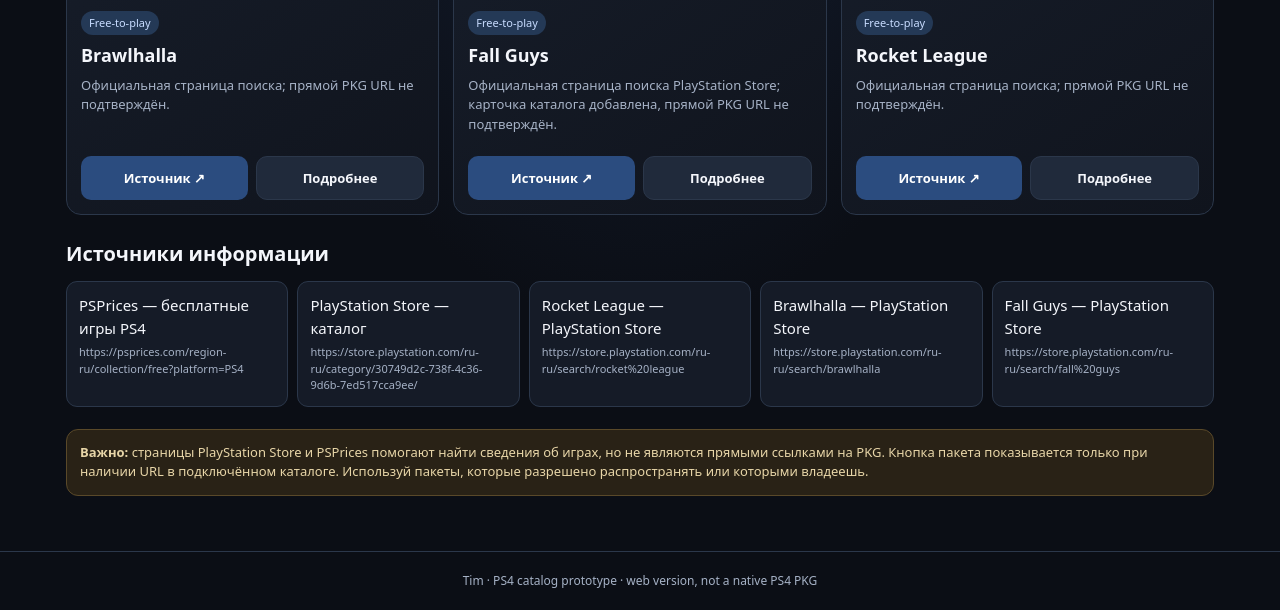
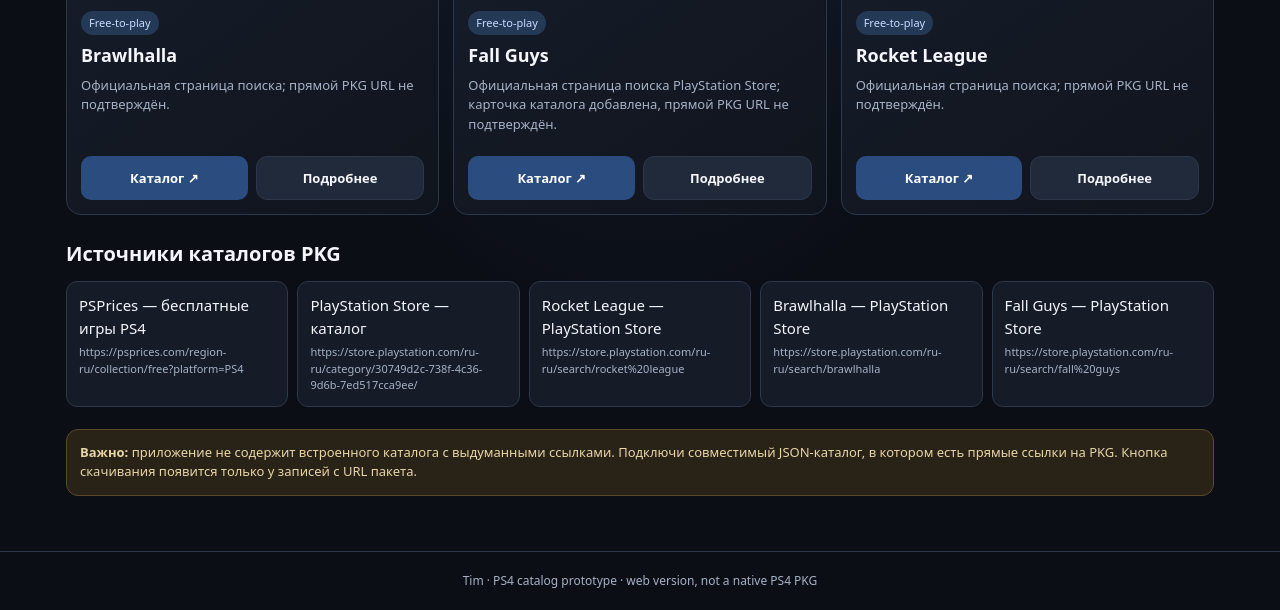
Before and after one commit to sultanxan222222-sudo/Tim, a plain HTML site: page index.html in a window 1280 px wide. Shown: the part 657-1267 px from the top of the page. Drawn offline with Linux system fonts and the light colour scheme.

Commit message:
Remove Store dependencies and focus UI on direct PKG catalogs

```diff
--- a/index.html
+++ b/index.html
@@ -11,28 +11,22 @@
 </style>
 </head>
 <body>
-<header><div class="brand">TIM<span> · PS4</span></div><div class="sub">Каталог карточками · поиск · удалённые JSON-источники</div><div class="status"><span id="dot" class="dot"></span><span id="status">Загрузка каталога…</span><button id="refresh">Обновить каталог</button></div></header>
+<header><div class="brand">TIM<span> · PS4</span></div><div class="sub">Каталог PKG · карточки · поиск · прямые ссылки на пакеты</div><div class="status"><span id="dot" class="dot"></span><span id="status">Загрузка каталога…</span><button id="refresh">Обновить каталог</button></div></header>
 <main>
-<section class="remote"><strong>Подключить совместимый JSON-каталог</strong><div class="remote-controls" style="margin:10px 0 0"><input id="remoteUrl" type="url" placeholder="https://example.org/catalog.json" aria-label="URL каталога"><button id="loadRemote">Подключить</button><button id="reset" class="secondary">Мой каталог</button></div><small>Поддерживаются catalog.json проекта и формат FPKGi DATA. Для стороннего сервера может потребоваться разрешение CORS.</small></section>
+<section class="remote"><strong>Подключить каталог PKG</strong><div class="remote-controls" style="margin:10px 0 0"><input id="remoteUrl" type="url" placeholder="URL JSON-каталога FPKGi DATA" aria-label="URL каталога PKG"><button id="loadRemote">Подключить</button><button id="reset" class="secondary">Мой каталог</button></div><small>Поддерживаются JSON проекта и формат FPKGi DATA. В каталоге должны быть прямые URL на PKG и метаданные. Источник должен разрешать доступ к JSON (CORS).</small></section>
 <div class="toolbar"><input id="search" type="search" placeholder="Название, Title ID, регион…" aria-label="Поиск"><select id="category" aria-label="Категория"><option value="">Все категории</option><option>Games</option><option>Free-to-play</option><option>Apps</option><option>Homebrew</option><option>DLC</option><option>Demos</option><option>Updates</option></select><select id="sort" aria-label="Сортировка"><option value="name">Название А–Я</option><option value="name-desc">Название Я–А</option><option value="size">Размер: меньше сначала</option><option value="size-desc">Размер: больше сначала</option><option value="region">Регион</option></select></div>
 <h2 id="count">Каталог игр</h2><section id="games" class="grid" aria-live="polite"><div class="empty">Загрузка…</div></section>
-<h2>Источники информации</h2><section id="sources" class="sources"></section>
-<div class="notice"><strong>Важно:</strong> страницы PlayStation Store и PSPrices помогают найти сведения об играх, но не являются прямыми ссылками на PKG. Кнопка пакета показывается только при наличии URL в подключённом каталоге. Используй пакеты, которые разрешено распространять или которыми владеешь.</div>
+<h2>Источники каталогов PKG</h2><section id="sources" class="sources"></section>
+<div class="notice"><strong>Важно:</strong> приложение не содержит встроенного каталога с выдуманными ссылками. Подключи совместимый JSON-каталог, в котором есть прямые ссылки на PKG. Кнопка скачивания появится только у записей с URL пакета.</div>
 </main><footer>Tim · PS4 catalog prototype · web version, not a native PS4 PKG</footer>
 <div id="overlay" class="overlay hidden" role="dialog" aria-modal="true" aria-labelledby="detailTitle"><div class="dialog"><div class="dialog-head"><div><h2 id="detailTitle" style="margin:0 0 6px"></h2><span id="detailCategory" class="muted"></span></div><button id="close" class="secondary">Закрыть ✕</button></div><p id="detailNotes" class="muted"></p><div id="detailGrid" class="detail-grid"></div><div id="detailAction"></div></div></div>
 <script>
 (function(){
 'use strict';
 const fallback={
- sources:[
-  {id:'psprices-free',name:'PSPrices — бесплатные игры PS4',url:'https://psprices.com/region-ru/collection/free?platform=PS4'},
-  {id:'store-category',name:'PlayStation Store — каталог',url:'https://store.playstation.com/ru-ru/category/30749d2c-738f-4c36-9d6b-7ed517cca9ee/'},
-  {id:'rocket-league',name:'Rocket League — PlayStation Store',url:'https://store.playstation.com/ru-ru/search/rocket%20league'},
-  {id:'brawlhalla',name:'Brawlhalla — PlayStation Store',url:'https://store.playstation.com/ru-ru/search/brawlhalla'}],
- games:[
-  {id:'rocket-league',title:'Rocket League',category:'Free-to-play',sourceId:'rocket-league',region:'—',version:'—',size:null,downloadUrl:null,notes:'Официальная страница поиска. Прямой PKG URL не подтверждён.',coverClass:'rocket',coverEmoji:'🏎️',coverImage:'https://cdn.cloudflare.steamstatic.com/steam/apps/252950/header.jpg'},
-  {id:'brawlhalla',title:'Brawlhalla',category:'Free-to-play',sourceId:'brawlhalla',region:'—',version:'—',size:null,downloadUrl:null,notes:'Официальная страница поиска. Прямой PKG URL не подтверждён.',coverClass:'brawlhalla',coverEmoji:'⚔️',coverImage:'https://cdn.cloudflare.steamstatic.com/steam/apps/291550/header.jpg'}
- ]};
+ sources:[],
+ games:[]
+}
 let data=structuredClone(fallback);
 const $=id=>document.getElementById(id);
 const esc=v=>String(v==null?'':v).replace(/[&<>"']/g,c=>({'&':'&amp;','<':'&lt;','>':'&gt;','"':'&quot;',"'":'&#39;'}[c]));
@@ -51,13 +45,13 @@
  $('count').textContent='Игры · '+list.length;
  $('games').innerHTML=list.length?list.map(g=>{
  const source=data.sources.find(s=>s.id===g.sourceId);
- const link=g.downloadUrl?'<a href="'+esc(g.downloadUrl)+'" target="_blank" rel="noopener noreferrer">Открыть пакет ↗</a>':source?'<a href="'+esc(source.url)+'" target="_blank" rel="noopener noreferrer">Источник ↗</a>':'';
+ const link=g.downloadUrl?'<a href="'+esc(g.downloadUrl)+'" download>Скачать PKG ↓</a>':source?'<a href="'+esc(source.url)+'" target="_blank" rel="noopener noreferrer">Каталог ↗</a>':'';
  const img=g.coverImage?'<img src="'+esc(g.coverImage)+'" alt="Обложка '+esc(g.title)+'" loading="lazy" referrerpolicy="no-referrer" onerror="this.remove();this.nextElementSibling.style.display=\'none\'"><span class="shade"></span>':'';
  const meta=[g.titleId?'ID '+g.titleId:'',g.region&&g.region!=='—'?'Регион '+g.region:'',g.size?formatSize(g.size):''].filter(Boolean).map(x=>'<span class="pill">'+esc(x)+'</span>').join('');
  return '<article class="card"><div class="cover '+esc(g.coverClass||'')+'">'+img+'<span class="cover-label">PS4 · CATALOG</span><span class="emoji">'+esc(g.coverEmoji||'🎮')+'</span></div><div class="body"><span class="tag">'+esc(g.category||'Games')+'</span><div class="title">'+esc(g.title)+'</div><div class="desc">'+esc(g.notes||'Сведения доступны в подробностях.')+'</div><div class="meta">'+meta+'</div><div class="actions">'+link+'<button class="secondary" data-details="'+esc(g.id)+'" type="button">Подробнее</button></div></div></article>';
- }).join(''):'<div class="empty">Ничего не найдено. Измени запрос или категорию.</div>';
+ }).join(''):'<div class="empty">Каталог пока пуст. Подключи URL совместимого JSON-каталога PKG выше.</div>';
 }
-function showDetails(id){const g=data.games.find(x=>String(x.id)===String(id));if(!g)return;$('detailTitle').textContent=g.title||'Без названия';$('detailCategory').textContent=g.category||'Games';$('detailNotes').textContent=g.notes||'Описание отсутствует.';const rows=[['Title ID',g.titleId||g.title_id],['Версия',g.version],['Размер',formatSize(g.size)],['Регион',g.region],['Дата релиза',g.release],['Минимальная прошивка',g.min_fw]];$('detailGrid').innerHTML=rows.map(([k,v])=>'<div><small>'+esc(k)+'</small>'+esc(v||'—')+'</div>').join('');$('detailAction').innerHTML=g.downloadUrl?'<a href="'+esc(g.downloadUrl)+'" target="_blank" rel="noopener noreferrer" class="source">Открыть ссылку пакета ↗</a>':'<p class="muted">Прямая ссылка на пакет не указана.</p>';$('overlay').classList.remove('hidden')}
+function showDetails(id){const g=data.games.find(x=>String(x.id)===String(id));if(!g)return;$('detailTitle').textContent=g.title||'Без названия';$('detailCategory').textContent=g.category||'Games';$('detailNotes').textContent=g.notes||'Описание отсутствует.';const rows=[['Title ID',g.titleId||g.title_id],['Версия',g.version],['Размер',formatSize(g.size)],['Регион',g.region],['Дата релиза',g.release],['Минимальная прошивка',g.min_fw]];$('detailGrid').innerHTML=rows.map(([k,v])=>'<div><small>'+esc(k)+'</small>'+esc(v||'—')+'</div>').join('');$('detailAction').innerHTML=g.downloadUrl?'<a href="'+esc(g.downloadUrl)+'" target="_blank" rel="noopener noreferrer" class="source">Скачать PKG ↓</a>':'<p class="muted">Прямая ссылка на PKG отсутствует в этой записи.</p>';$('overlay').classList.remove('hidden')}
 async function loadLocal(){try{if(!navigator.onLine)throw Error('offline');const r=await fetch('./catalog.json?ts='+Date.now(),{cache:'no-store'});if(!r.ok)throw Error('HTTP '+r.status);const d=normalize(await r.json());data=d;renderSources();render();status('ok','Онлайн-каталог обновлён · '+data.games.length+' записей')}catch(e){renderSources();render();status('bad','Показан сохранённый каталог · онлайн-обновление недоступно')}}
 $('refresh').addEventListener('click',loadLocal);
 $('search').addEventListener('input',render);$('category').addEventListener('change',render);$('sort').addEventListener('change',render);
```
